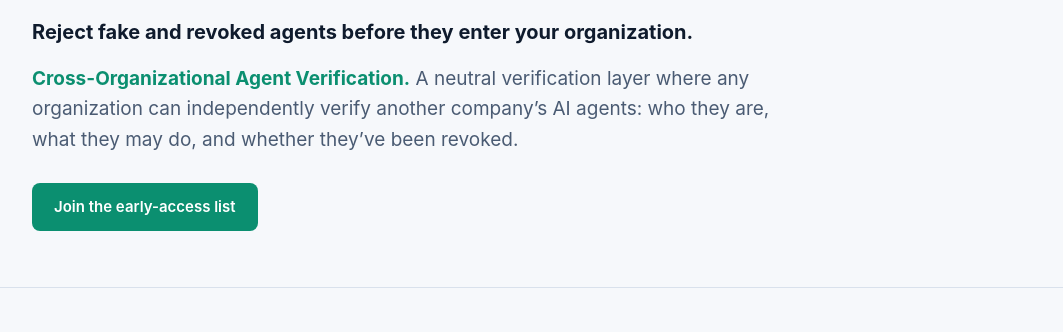
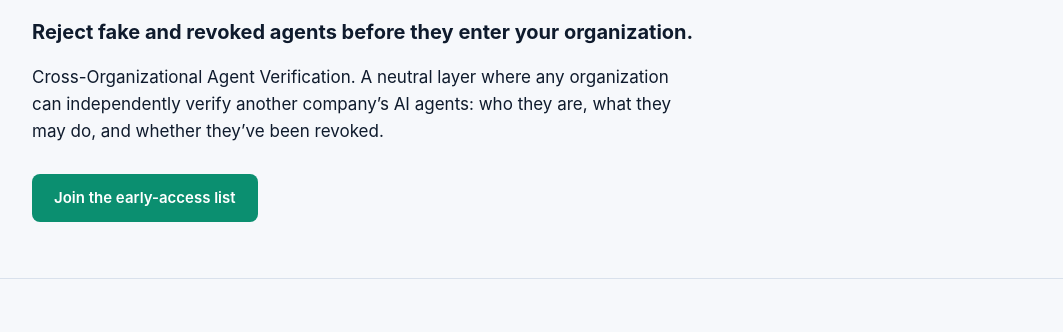
Before and after one commit to eilam10/meashra-site, a plain HTML site: page index.html in a window 1280 px wide. Shown: the part 306-638 px from the top of the page, without its empty margins (108-1171 px from the left). Drawn offline with Linux system fonts and the light colour scheme.

Commit message:
Site: hero sentence dark 17px, neutral layer

```diff
--- a/index.html
+++ b/index.html
@@ -72,7 +72,7 @@ footer a{color:var(--mute)}
     <span class="badge">Early access · Live on testnet</span>
     <h1>Who vouches for this AI agent?</h1>
     <p style="margin:24px 0 18px;font-size:20px;font-weight:700;line-height:1.35;color:var(--text)">Reject fake and revoked agents before they enter your organization.</p>
-    <p class="lead"><strong style="color:var(--acc)">Cross-Organizational Agent Verification.</strong> A neutral verification layer where any organization can independently verify another company’s AI agents: who they are, what they may do, and whether they’ve been revoked.</p>
+    <p class="lead" style="color:var(--text);font-size:17px">Cross-Organizational Agent Verification. A neutral layer where any organization can independently verify another company’s AI agents: who they are, what they may do, and whether they’ve been revoked.</p>
     <div class="btns">
       <a class="btn p" href="mailto:eilam@meashra.com?subject=Meashra%20early%20access&body=Name%3A%0D%0AOrganization%3A%0D%0ARole%3A%0D%0A%0D%0AWe%20would%20want%20early%20access%20to%20Meashra%27s%20cross-organizational%20agent%20verification.">Join the early-access list</a>
       </div>
```
